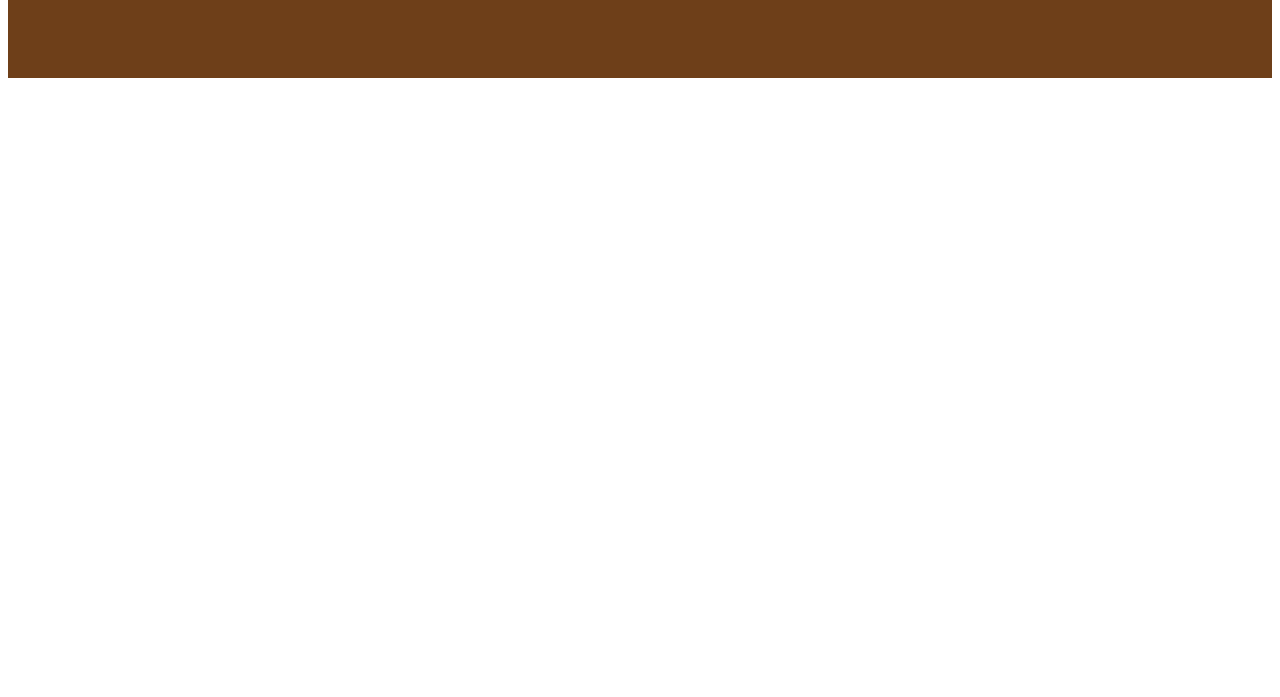
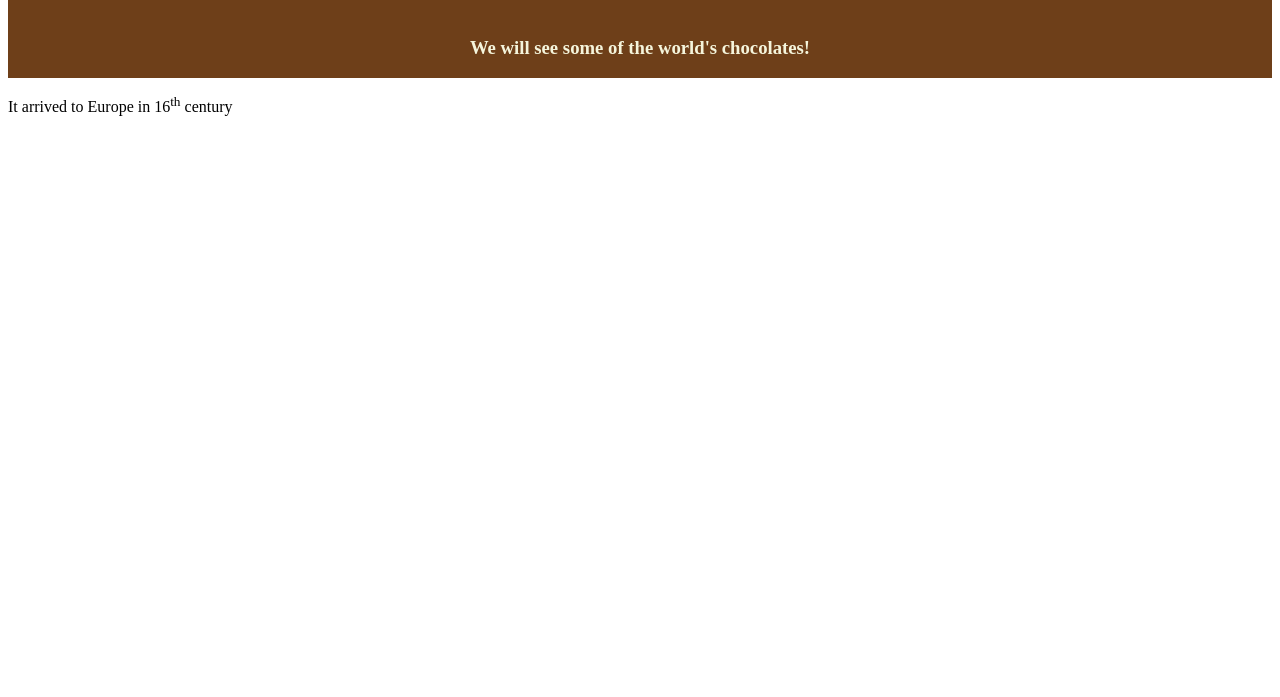
Before and after one commit to aggeliki1997/aggelikiWEB2GitTest, a plain HTML site: page index.html in a window 1280 px wide. Shown: the part 103-800 px from the top of the page. Drawn offline with Linux system fonts and the light colour scheme.

Commit message:
Fourh commit. Adding paragraph in index.html on Github

```diff
--- a/index.html
+++ b/index.html
@@ -9,6 +9,8 @@
 <body>
     <div class="jumbotron";>
         <h1>A site about chocolate</h1>
+        <h3>We will see some of the world's chocolates!</h3>
     </div>
+    <p>It arrived to Europe in 16<sup>th</sup> century</p>
 </body>
 </html>
```
